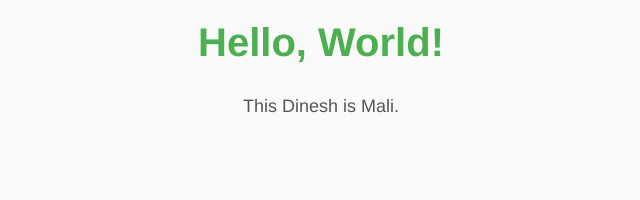
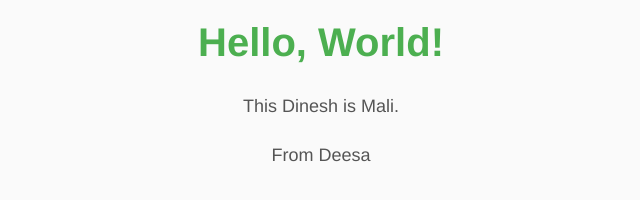
Before and after one commit to dinesh-1076/mywebsites, a website: page index.html in a window 1280 px wide. Shown: the whole page, without its empty margins (319-959 px from the left). Drawn offline with Linux system fonts and the light colour scheme.

Commit message:
Updated homepage text

```diff
--- a/index.html
+++ b/index.html
@@ -8,5 +8,6 @@
 <body>
     <h1>Hello, World!</h1>
     <p>This Dinesh is Mali.</p>
+    <p>From Deesa</p>
 </body>
 </html>
```
